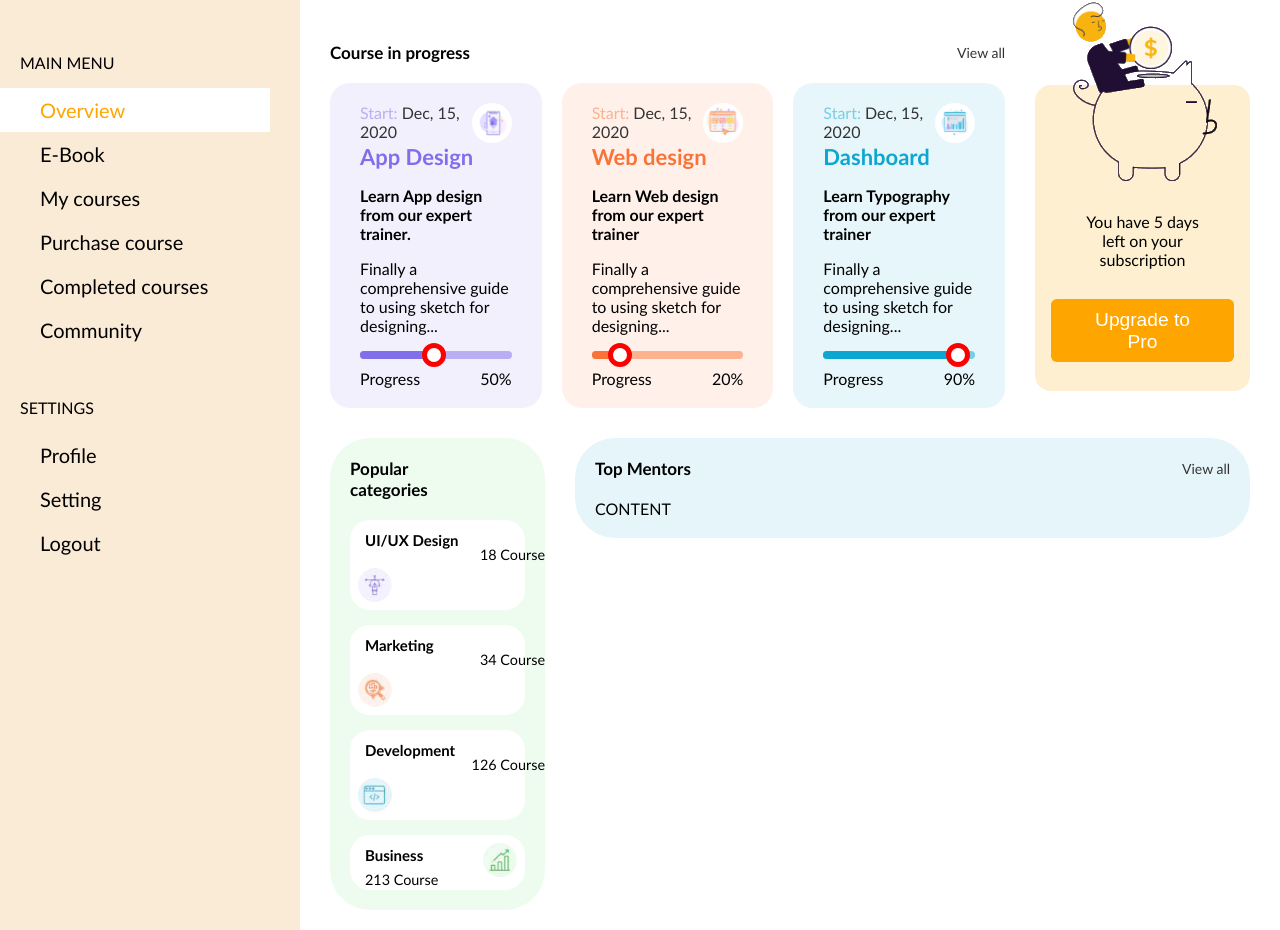
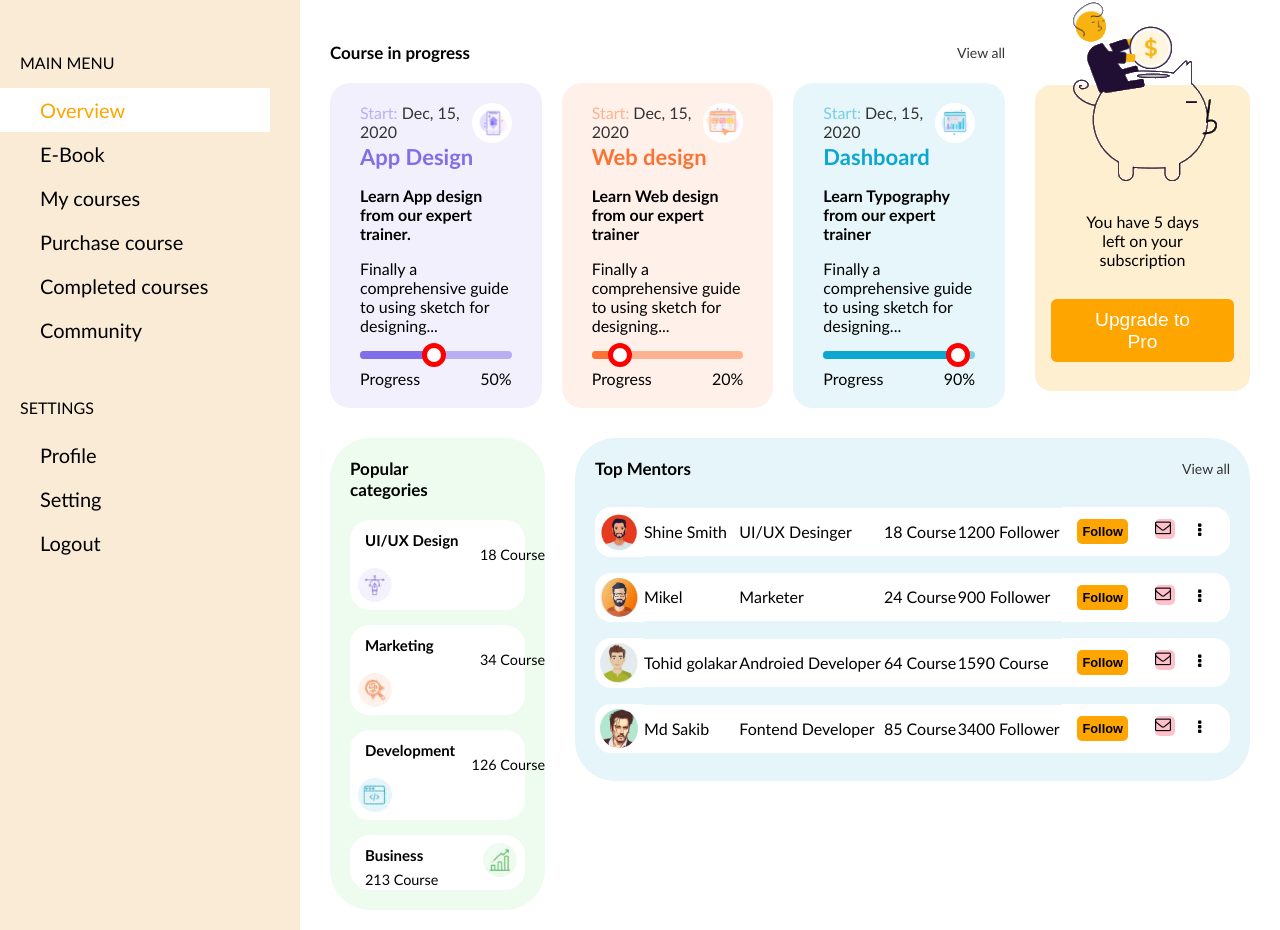
Before and after one commit to RasaZuk/Eduhouse, a plain HTML site: page index.html in a window 1280 px wide. Shown: the part 78-1008 px from the top of the page. Drawn offline with Linux system fonts and the light colour scheme.

Commit message:
Nearly finished

```diff
--- a/css/main.css
+++ b/css/main.css
@@ -167,5 +167,4 @@ main {
   padding: 8px;
   justify-content: space-between;
 
-
 }
--- /dev/null
+++ b/css/mentors.css
@@ -0,0 +1,81 @@
+table {
+    border-spacing: 0;
+}
+
+
+
+
+thead td {
+    padding: 1rem;
+    text-transform: uppercase;
+    font-weight: bold;
+    font-size: 0.8rem;
+    border: 1px solid black;
+}
+
+
+
+tbody td {
+    margin-bottom: 2rem;
+    padding: 0.5rem 0;
+
+}
+
+.photo {
+    width: 2rem;
+    height: 2rem;
+    border-radius: 50%;
+    margin: 2px 1px 2px 3px;
+}
+
+
+tbody td > div {
+    background-color: white;
+    line-height: 3rem;
+}
+
+tbody td div > img {
+    display: flex;
+    width: 3rem;
+    height: 3.1rem;
+    border-radius: 50%;
+    padding: 5px;
+}
+
+td .end {
+    display: flex;
+    justify-content: flex-end;
+    gap: 15px;
+}
+
+td div .btn {
+    background-color: orange;
+    border: none;
+    border-radius: 5px;
+    padding: 5px;
+    margin: 12px;
+    font-weight: 550;
+    font-size: 0.8rem;
+}
+
+
+td div .fa-envelope-o {
+    height: 20px;
+    width: 20px;
+    background-color: pink;
+    border-radius: 5px;
+    margin-top: 12px;
+}
+
+div .fa-ellipsis-v{
+    width: 40px;
+    padding: 15px 8px;
+}
+
+tbody td:first-child > div {
+    border-radius: 1rem 0 0 1rem;
+}
+
+tbody td:last-child >div {
+    border-radius: 0 1rem 1rem 0;
+}
--- a/index.html
+++ b/index.html
@@ -13,6 +13,7 @@
     <link rel="stylesheet" href="./css/aside.css">
     <link rel="stylesheet" href="./css/header.css">
     <link rel="stylesheet" href="./css/courses.css">
+    <link rel="stylesheet" href="./css/mentors.css">
     <!-- custom style for this page only -->
 </head>
 
@@ -168,7 +169,125 @@
         <section style="background-color: #e6f5fa;" class="block block-bg top-mentors">
             <h2 class="title">Top Mentors</h2>
             <a class="link" href="#">View all</a>
-            <div class="content">CONTENT</div>
+            <table class="content">
+                <!--  <tr>
+                <thead>
+
+                        <td>photo</td>
+                        <td>person</td>
+                        <td>title</td>
+                        <td>courseNumber</td>
+                        <td>Follower</td>
+                        <td>comms</td>
+
+                    </tr>
+                </thead>
+                -->
+
+
+                <tbody>
+                    <tr>
+                        <td>
+                            <div><img src="./images/galva1.jpg" alt="photo"></div>
+                        </td>
+                        <td>
+                            <div>Shine Smith</div>
+                        </td>
+                        <td>
+                            <div>UI/UX Desinger</div>
+                        </td>
+                        <td>
+                            <div>18 Course</div>
+                        </td>
+                        <td>
+                            <div>1200 Follower</div>
+                        </td>
+                        <td>
+                            <div class="end">
+                                <button class="btn">Follow</button>
+                                <i class="fa fa-envelope-o" aria-hidden="true"></i>
+                                <i class="fa fa-ellipsis-v" aria-hidden="true"></i>
+                            </div>
+                        </td>
+                    </tr>
+
+                    <tr>
+                        <td>
+                            <div><img src="./images/galva2.jpg" alt="photo"></div>
+                        </td>
+                        <td>
+                            <div>Mikel</div>
+                        </td>
+                        <td>
+                            <div>Marketer</div>
+                        </td>
+                        <td>
+                            <div>24 Course</div>
+                        </td>
+                        <td>
+                            <div>900 Follower</div>
+                        </td>
+                        <td>
+                            <div class="end">
+                                <button class="btn">Follow</button>
+                                <i class="fa fa-envelope-o" aria-hidden="true"></i>
+                                <i class="fa fa-ellipsis-v" aria-hidden="true"></i>
+                            </div>
+                        </td>
+                    </tr>
+
+                    <tr>
+                        <td>
+                            <div><img src="./images/galva3.jpg" alt="photo"></div>
+                        </td>
+                        <td>
+                            <div>Tohid golakar</div>
+                        </td>
+                        <td>
+                            <div>Androied Developer</div>
+                        </td>
+                        <td>
+                            <div>64 Course</div>
+                        </td>
+                        <td>
+                            <div>1590 Course</div>
+                        </td>
+                        <td>
+                            <div class="end">
+                                <button class="btn">Follow</button>
+                                <i class="fa fa-envelope-o" aria-hidden="true"></i>
+                                <i class="fa fa-ellipsis-v" aria-hidden="true"></i>
+                            </div>
+                        </td>
+                    </tr>
+
+                    <tr>
+                        <td>
+                            <div><img src="./images/galva4.jpg" alt="photo"></div>
+                        </td>
+                        <td>
+                            <div>Md Sakib</div>
+                        </td>
+                        <td>
+                            <div>Fontend Developer</div>
+                        </td>
+                        <td>
+                            <div>85 Course</div>
+                        </td>
+                        <td>
+                            <div>3400 Follower</div>
+                        </td>
+                        <td>
+                            <div class="end">
+                                <button class="btn">Follow</button>
+                                <i class="fa fa-envelope-o" aria-hidden="true"></i>
+                                <i class="fa fa-ellipsis-v" aria-hidden="true"></i>
+                            </div>
+                        </td>
+                    </tr>
+                </tbody>
+
+            </table>
         </section>
     </main>
 
```
Also changed, not shown: images/galva1.jpg (added), images/galva2.jpg (added), images/galva3.jpg (added), images/galva4.jpg (added).
